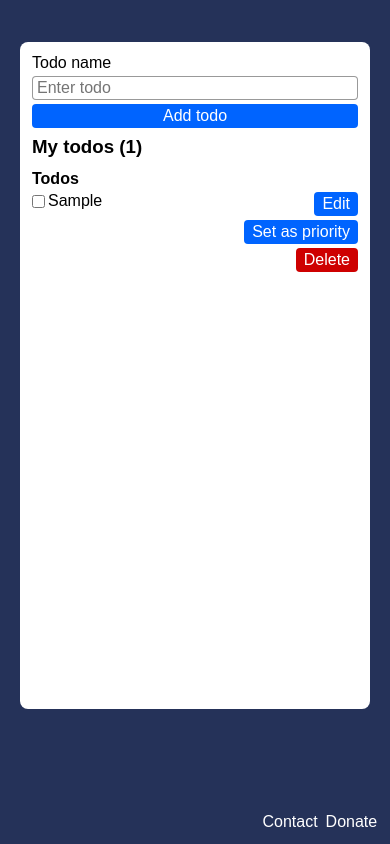
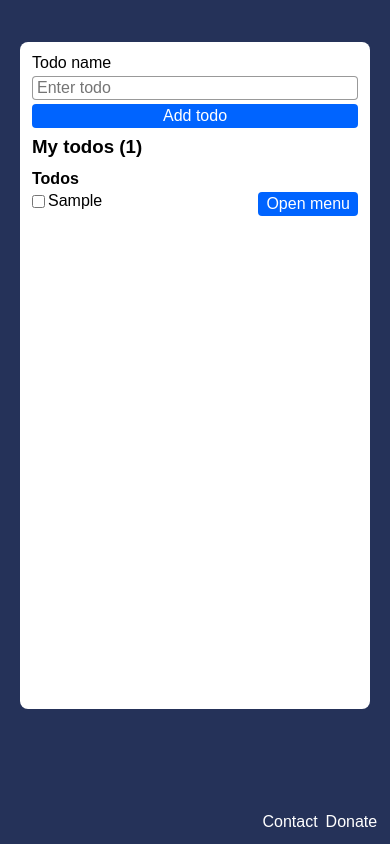
Before and after one commit to geoli96/todo-list, a React (Create React App) app: page / in a window 390 px wide. Both pictures are taken after typing "Sample" into the empty fields and a click on the button "Add todo". Built offline with nearby package versions, Linux system fonts and the light colour scheme.

Commit message:
add mobile menu

```diff
--- a/src/TodoList/TodoList.jsx
+++ b/src/TodoList/TodoList.jsx
@@ -13,6 +13,28 @@ function TodoList() {
     const [showCompleted, setShowCompleted] = useState(true);
     const [editing, setEditing] = useState(false);
     const [editingValue, setEditingValue] = useState(null);
+    const [mobileView,setMobileView] = useState(false);
+    const [openMenu,setOpenMenu] = useState(false);
+
+    useEffect(() => {
+        if(window.innerWidth <= 768){
+            setMobileView(true)
+            setOpenMenu(false)
+        }else{
+            setMobileView(false)
+            setOpenMenu(false)
+        }
+        window.addEventListener("resize", function () {
+            // check width
+            if(window.innerWidth <= 768){
+                setMobileView(true)
+                setOpenMenu(false)
+            }else{
+                setMobileView(false)
+                setOpenMenu(false)
+            }
+        });
+    },[])
 
     useEffect(() => {
         const todos = localStorage.getItem("todos");
@@ -182,14 +204,16 @@ function TodoList() {
                                                 setEditingValue={
                                                     setEditingValue
                                                 }
+                                                openMenu={openMenu}
+                                                setOpenMenu={setOpenMenu}
+                                                mobileView={mobileView}
                                                 setEditing={setEditing}
                                             />
                                         ))}
                                     </ul>
                                 </>
                             ) : null}
-                            {todos.length || true ? (
-                                <>
+
                                     <h4 className="TodoList__SubListHeader">
                                         Todos
                                     </h4>
@@ -212,11 +236,13 @@ function TodoList() {
                                                     setEditingValue
                                                 }
                                                 setEditing={setEditing}
+                                                openMenu={openMenu}
+                                                setOpenMenu={setOpenMenu}
+                                                mobileView={mobileView}
                                             />
                                         ))}
                                     </ul>
-                                </>
-                            ) : null}
+
                         </ul>
                     )}
                 </div>
@@ -292,6 +318,9 @@ function TodoListItem({
     editingValue,
     setEditing,
     setEditingValue,
+    openMenu,
+    setOpenMenu,
+    mobileView
 }) {
     return (
         <li className="TodoList__ListItem">
@@ -335,7 +364,17 @@ function TodoListItem({
                     />
                 </div>
                 <div className={"TodoList__TodoActions"}>
-                    {true ? (
+                    {mobileView && editing !== todo.id ? (
+                                <button
+                                    onClick={() => {
+                                        setOpenMenu(openMenu === todo.id ? false : todo.id)
+                                    }}
+                                >
+                                   {openMenu === todo.id ? "Close menu" : "Open menu"}
+
+                                </button>
+                            ) : null}
+                    {!mobileView || openMenu === todo.id || editing === todo.id ? (
                         <>
                             <button
                                 onClick={() => {
```
Also changed, not shown: 1 other file (tests, documents, lock files or other folders).
